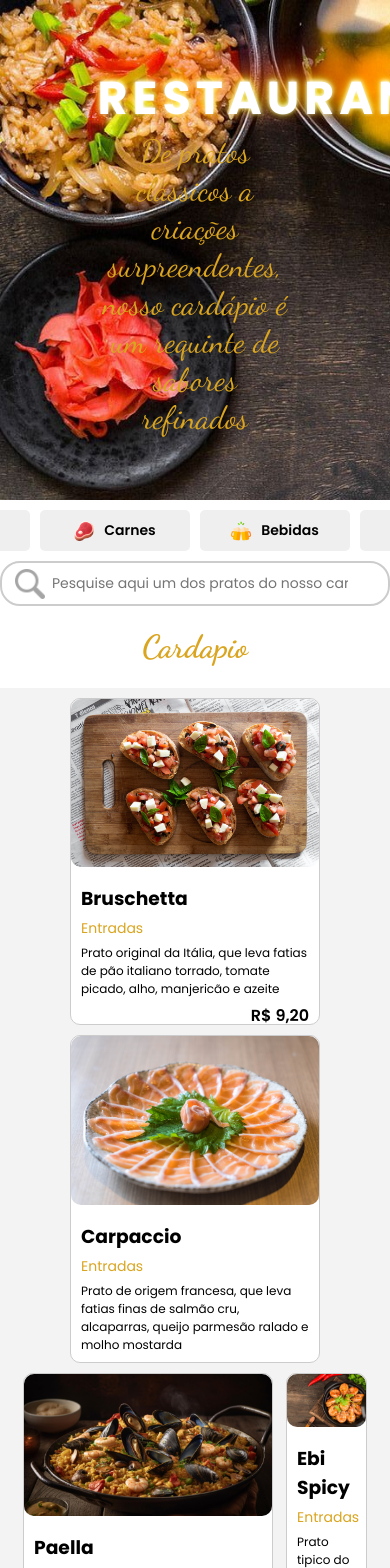
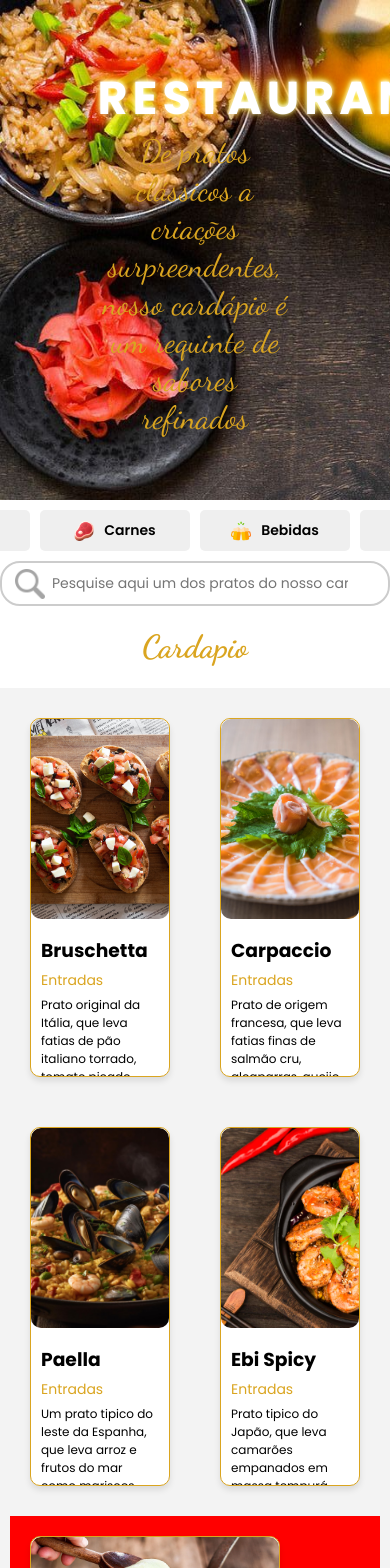
Before and after one commit to Luiz-de-Lima/cardapio-restaurant, a Next.js app: page / in a window 390 px wide. Shown: the top 1568 px of the page. Built offline with nearby package versions, Linux system fonts and the light colour scheme.

Commit message:
ajuste de layout do compnent card

```diff
--- a/src/app/page.module.css
+++ b/src/app/page.module.css
@@ -17,18 +17,15 @@
   margin: 12px 0;
 }
 .section_card {
+  padding: 10px;
   display: flex;
   flex-wrap: wrap;
-  justify-content: space-evenly;
-  padding: 10px 20px;
+  justify-content: space-around;
   gap: 10px;
+  width: 100%;
   background-color: var(--light-gray);
 }
-.section_card > div:nth-child(4),
-.section_card > div:nth-child(5) {
-  flex: 1 1 calc(50% - 1.5rem); /* 2 itens na segunda linha */
-  max-width: calc(30% - 1.5rem); /* Ajuste para 2 itens */
-}
+
 @media screen and (max-width: 375px) {
   .section_card {
     flex-direction: column;
@@ -38,3 +35,23 @@
     max-width: 100%;
   }
 }
+@media screen and (max-width: 768px) {
+  .section_card {
+    display: flex;
+    flex-wrap: wrap;
+    align-items: center;
+  }
+  .section_card > div {
+    flex: 1 1 calc(50% - 10px); /* 2 colunas com espaçamento */
+    padding: 20px;
+  }
+  .section_card > div:nth-child(4) {
+    /* .section_card > div:nth-child(5) { */
+    max-width: 100%;
+  }
+  .section_card > div:nth-child(5) {
+    width: 100px;
+    margin: 0 auto;
+    background-color: red;
+  }
+}
--- a/src/components/Cards/Cards.jsx
+++ b/src/components/Cards/Cards.jsx
@@ -11,6 +11,7 @@ export const Cards = ({ produto }) => {
   };
   return (
     <div className={estilos.cardContainer} key={produto.id}>
+      <div className={estilos.grid}>
         <div className={estilos.card_item}>
           <figure className={estilos.figure}>
             <Image
@@ -28,5 +29,6 @@ export const Cards = ({ produto }) => {
           </div>
         </div>
       </div>
+    </div>
   );
 };
--- a/src/components/Cards/styles.module.css
+++ b/src/components/Cards/styles.module.css
@@ -1,23 +1,22 @@
 .card_item {
   display: flex;
   flex-direction: column;
-  justify-content: space-between;
   max-width: 250px;
+  height: auto;
   border: 1px solid var(--goldenrod);
   border-radius: 10px;
   background: var(--white);
-  border: 1px solid #ccc;
+  box-shadow: 0 4px 6px rgba(0, 0, 0, 0.1);
+  overflow: hidden;
 }
 .figure {
   height: auto;
-  max-height: 250px;
-  overflow: hidden;
 }
 .figure img {
   width: 100%;
-  height: auto;
+  height: 200px;
+  object-fit: cover;
   border-radius: 10px;
-  object-fit: cover;
 }
 .cardContent {
   max-height: 150px;
```
Lines whose indentation alone changed are shown as unchanged.
